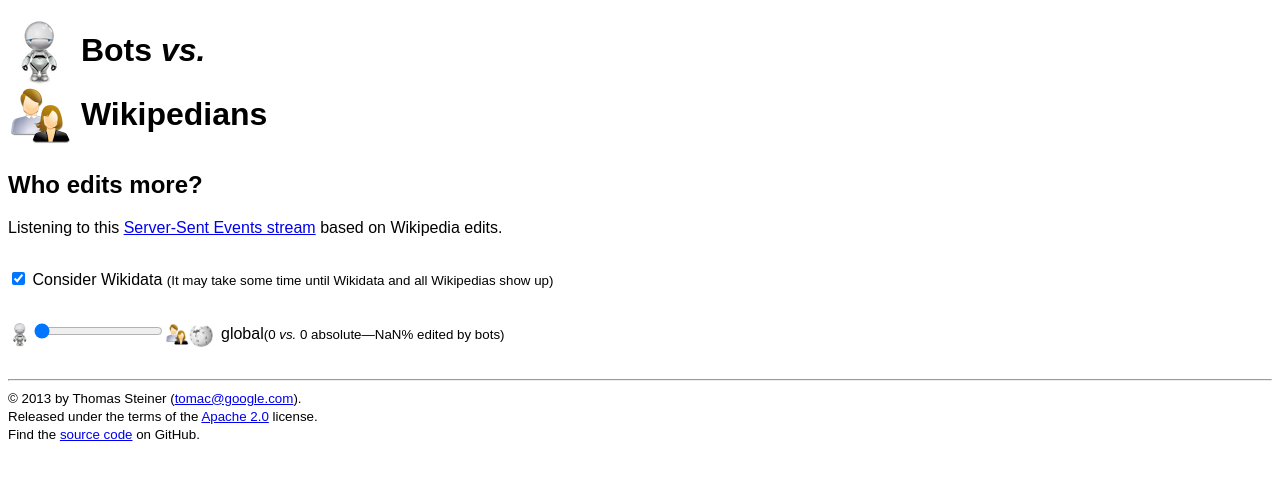
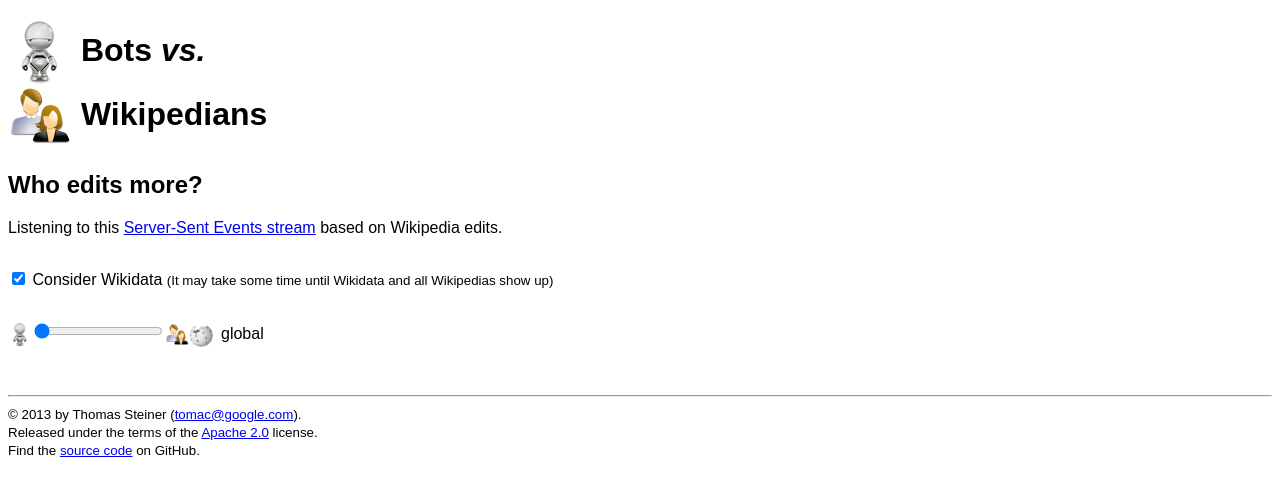
Before and after one commit to tomayac/wikipedia-edits-server-sent-events, a website: page client/index.html in a window 1280 px wide. Drawn offline with Linux system fonts and the light colour scheme; no server answers.

Commit message:
CSS improvements. Tiny error corrections.

```diff
--- a/client/main.css
+++ b/client/main.css
@@ -18,3 +18,7 @@
 span.nobr {
   white-space: nowrap;
 }
+
+div.stats {
+  margin-bottom: 1em;
+}
--- a/client/wikipedia-sse.js
+++ b/client/wikipedia-sse.js
@@ -19,8 +19,9 @@
 
   var createStatsPane = function(language, bots, wikipedians) {
     var div = document.createElement('div');
+    div.setAttribute('class', 'stats');
     if (language === 'global') {
-      div.style.marginBottom = '2em';
+      div.style.marginBottom = '3em';
     }
     if (language === 'wikidata') {
       div.setAttribute('class', 'wikidata');
@@ -65,7 +66,10 @@
   };
 
   var updateStatsHtml = function(bots, wikipedians) {
-    return '<span class="nobr"><small>(' + bots + ' <i>vs.</i> ' + wikipedians +
+    if (!(bots + wikipedians)) {
+      return '';
+    }
+    return ' <span class="nobr"><small>(' + bots + ' <i>vs.</i> ' + wikipedians +
         ' absolute—' + Math.round((bots / (bots + wikipedians) * 100)) +
         '% edited by bots)</small><span>';
   };
```
